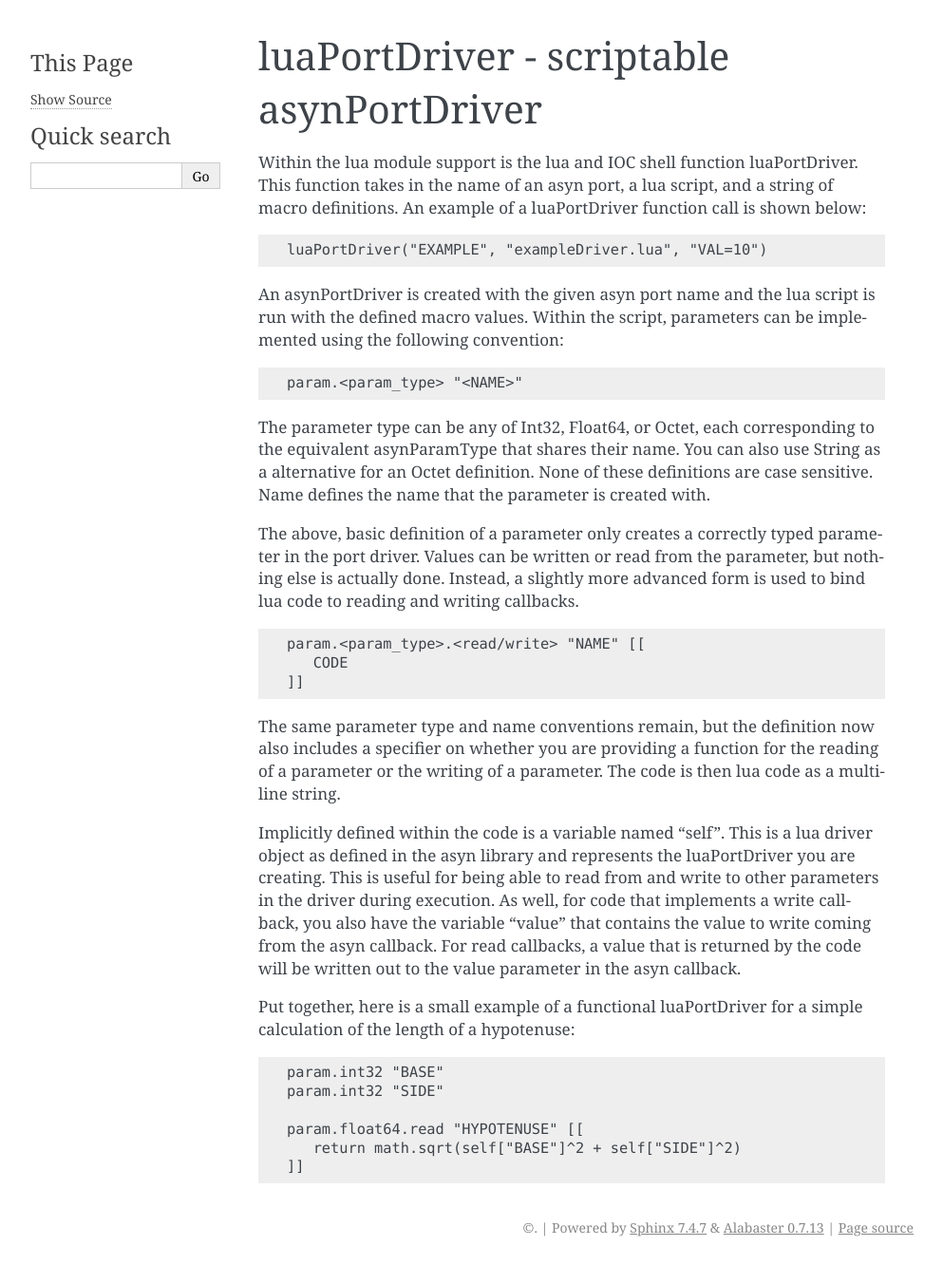
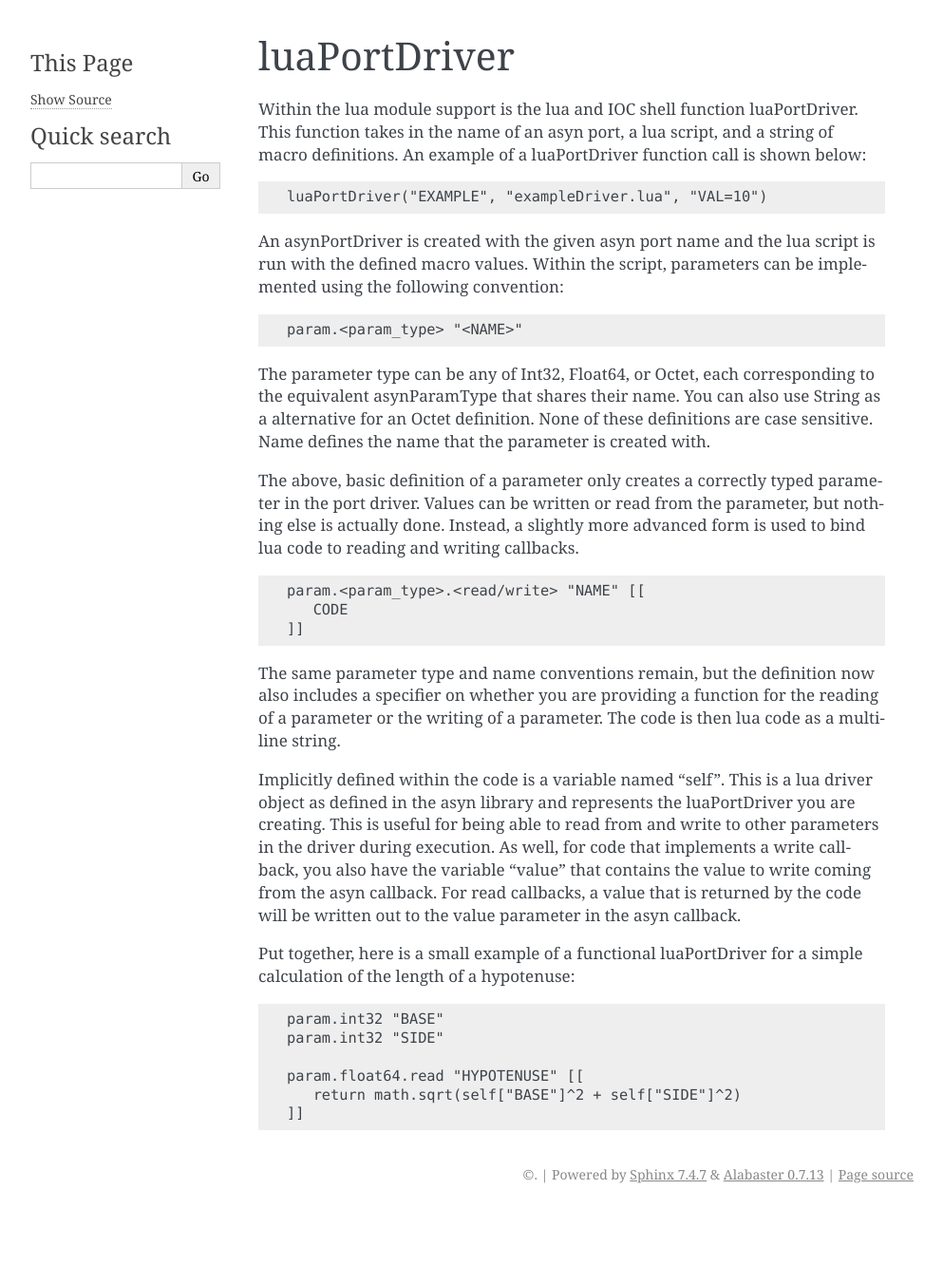
Before and after one commit to epics-modules/lua, a Sphinx documentation site: the page built from docs/luaPortDriver.rst, in a window 1280 px wide. Shown: the whole page at 95% size, without its empty margins (148-1141 px from the left). Built offline with Sphinx 7.4.7, drawn with Linux system fonts in a browser that asks for light colours; after the commit the page ends 1276 px from its top, so only the background shows below that.

Commit message:
Shorten page name so it doesn't linewrap

```diff
--- a/docs/README.rst
+++ b/docs/README.rst
@@ -64,7 +64,7 @@ Full documentation can be found :doc:`here <luaPortDriver>`
 .. toctree::
    :maxdepth: 2
    :hidden:
-   :caption: lua-based asynPortDriver
+   :caption: scriptable asynPortDriver
 
    luaPortDriver
 
--- a/docs/luaPortDriver.rst
+++ b/docs/luaPortDriver.rst
@@ -1,6 +1,6 @@
-=========================================
-luaPortDriver - scriptable asynPortDriver
-=========================================
+=============
+luaPortDriver
+=============
 
 Within the lua module support is the lua and IOC shell function luaPortDriver.
 This function takes in the name of an asyn port, a lua script, and a string of
```
